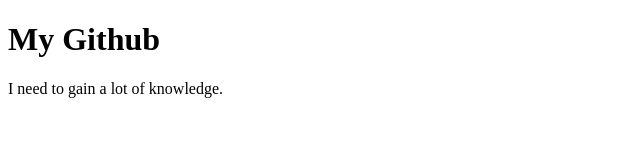
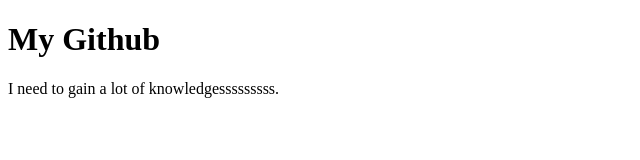
Before and after one commit to rejoicereji/github, a plain HTML site: page index.html in a window 1280 px wide. Shown: the full height of the page, 0-640 px from the left. Drawn offline with Linux system fonts and the light colour scheme.

```diff
--- a/index.html
+++ b/index.html
@@ -5,7 +5,7 @@
 </head>
 <body>
 <h1>My Github</h1>
-<p>I need to gain a lot of knowledge.</p>
+<p>I need to gain a lot of knowledgesssssssss.</p>
 
 </body>
 </html>
```
